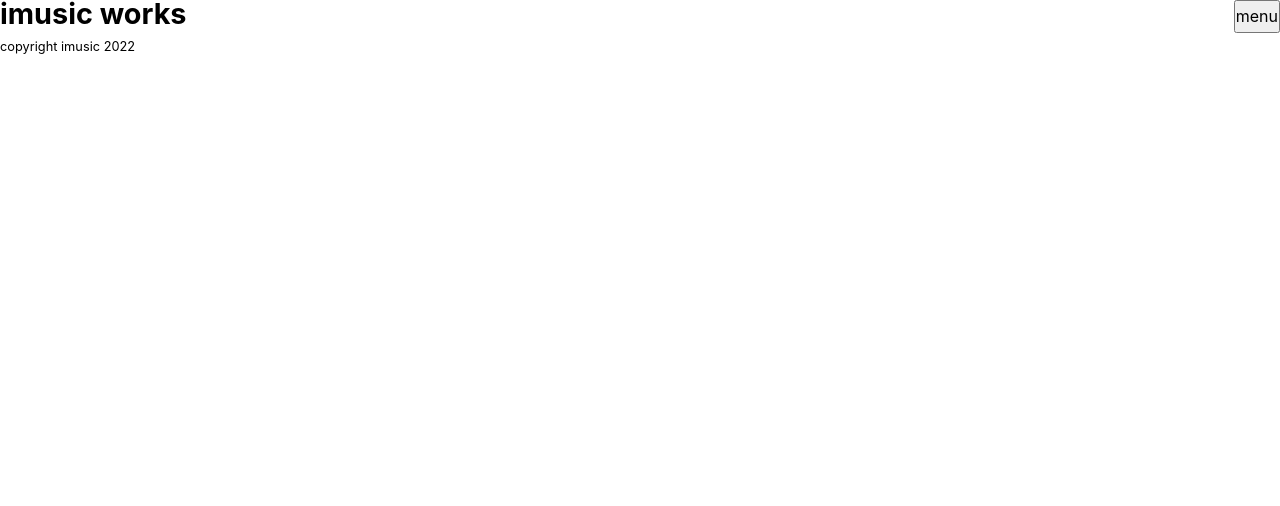
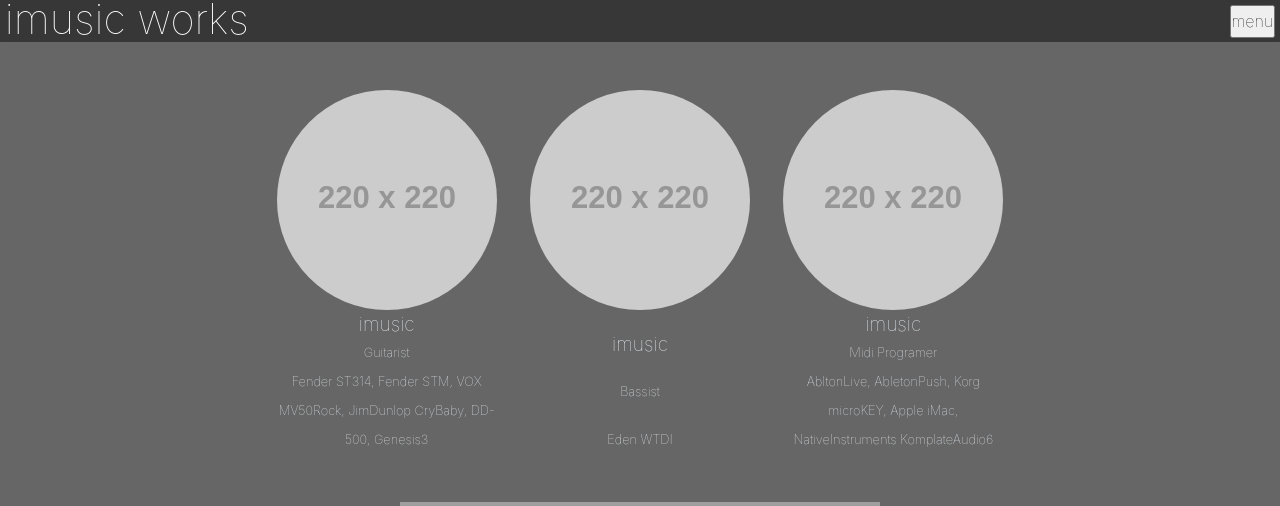
Before and after one commit to hpmeister/imusic2022, a PHP site: page / in a window 1280 px wide. Shown: the top 506 px of the page. Before the commit the page ends 54 px from the top, so only its background shows below. Run offline with PHP 8.4, Linux system fonts and the light colour scheme; grey boxes labelled with a size stand in for pictures from a placeholder-image service; some libraries are stand-ins or nearby versions; grey boxes are pictures that could not be loaded.

Commit message:
member, soundcloud, footer

```diff
--- a/assets/main.css
+++ b/assets/main.css
@@ -5,9 +5,17 @@
   font-size: 16px;
   line-height: 1.8rem;
   box-sizing: border-box;
+  font-weight: 100;
+}
+body {
+  background-color: #999;
 }
 
 h1 {
+  font-size: 2.6rem;
+}
+
+h2 {
   font-size: 1.8rem;
 }
 
@@ -16,6 +24,11 @@ p {
 }
 
 header {
+  background-color: rgba(31, 31, 31, 0.8);
+  backdrop-filter: blur(5px);
+  -webkit-backdrop-filter: blur(5px);
+  color: #fff;
+  padding: 0.3rem;
   display: flex;
   position: sticky;
   top: 0px;
@@ -32,12 +45,64 @@ header {
   height: 100%;
   background-color: rgba(0, 0, 0, 0.5);
   backdrop-filter: blur(10px);
+  -webkit-backdrop-filter: blur(10px);
 }
 
 .main_contents {
   min-height: 100%;
+  background-color: #666;
+  color: aliceblue;
+  padding-bottom: 2rem;
 }
 
-.small_text {
-  font-size: 0.8em;
+.wrapper {
+  width: min(95%, 740px);
+  margin: auto;
 }
+
+article{
+  padding-top: 3rem;
+}
+
+.flex_hori {
+  display: flex;
+  justify-content: center;
+  gap: 20px;
+  flex-wrap: wrap;
+}
+
+.flex_vert {
+  display: flex;
+  flex: 1;
+  justify-content: space-between;
+  flex-direction: column;
+  align-items: center;
+}
+
+.members {
+  flex-wrap: wrap;
+}
+
+.member img {
+  border-radius: 50%;
+}
+
+.member .name {
+  font-size: 1.2em;
+}
+
+.member .name, .member .descri, .member .equip {
+  text-align: center;
+}
+
+.soundcloud_frame {
+  margin: auto;
+  width: min(95%, 480px);
+}
+
+footer {
+  color: aliceblue;
+  background-color: rgba(0, 0, 0, 0.979);
+  padding: 0.3rem 0.3rem 2rem 0.3rem;
+  text-align: right;
+}
--- a/index.php
+++ b/index.php
@@ -15,10 +15,38 @@
     <button class="btn_toggle_menu" id="btn_menu" onclick="toggle_menu()">menu</button>
   </header>
   <main class="main_contents">
-
+    <article id="members">
+      <div class="wrapper">
+        <div class="flex_hori">
+          <div class="member flex_vert">
+            <img src="http://placehold.jp/220x220.png" alt="member1">
+            <h2 class="name">imusic</h2>
+            <p class="descri">Guitarist</p>
+            <p class="equip">Fender ST314, Fender STM, VOX MV50Rock, JimDunlop CryBaby, DD-500, Genesis3</p>
+          </div>
+          <div class="member flex_vert">
+            <img src="http://placehold.jp/220x220.png" alt="member1">
+            <h2 class="name">imusic</h2>
+            <p class="descri">Bassist</p>
+            <p class="equip">Eden WTDI</p>
+          </div>
+          <div class="member flex_vert">
+            <img src="http://placehold.jp/220x220.png" alt="member1">
+            <h2 class="name">imusic</h2>
+            <p class="descri">Midi Programer</p>
+            <p class="equip">AbltonLive, AbletonPush, Korg microKEY, Apple iMac, NativeInstruments KomplateAudio6</p>
+          </div>
+        </div>
+      </div>
+    </article>
+    <article id="souncloud">
+      <div class="wrapper soundcloud_frame">
+        <iframe width="100%" height="450" scrolling="no" frameborder="no" allow="autoplay" src="https://w.soundcloud.com/player/?url=https%3A//api.soundcloud.com/playlists/28827747&color=%23b9b3b2&auto_play=false&hide_related=false&show_comments=true&show_user=true&show_reposts=false&show_teaser=true"></iframe>
+      </div>
+    </article>
   </main>
   <footer class="">
-    <p class="small_text">copyright imusic 2022</p>
+    <p class="small_text">copyright 2022 imusic All Rights Reserved.</p>
   </footer>
   <nav id="toggle_menu" style="display: none;"><?php include 'assets/menu.php';?></nav>
   <script src="assets/main.js"></script>
```
